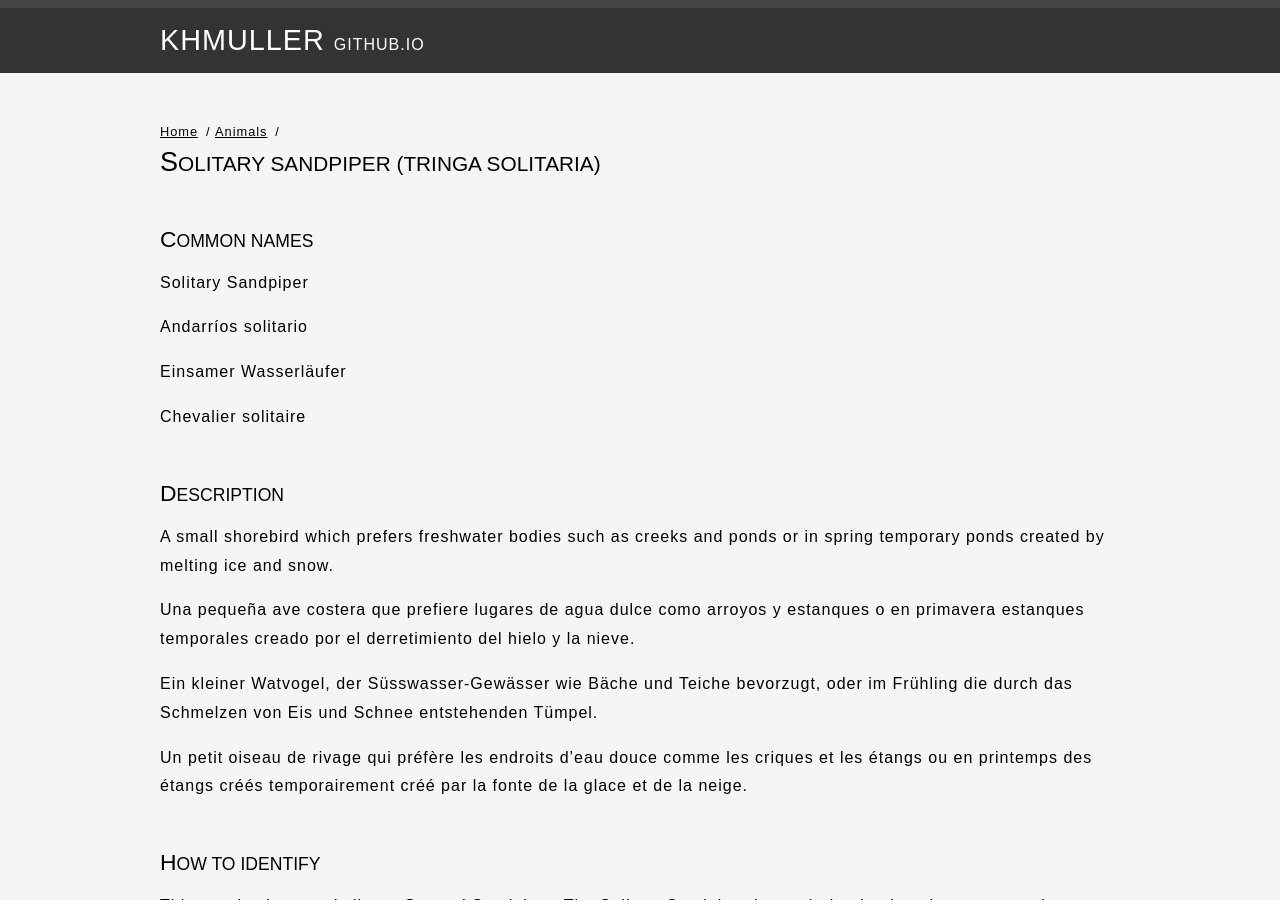
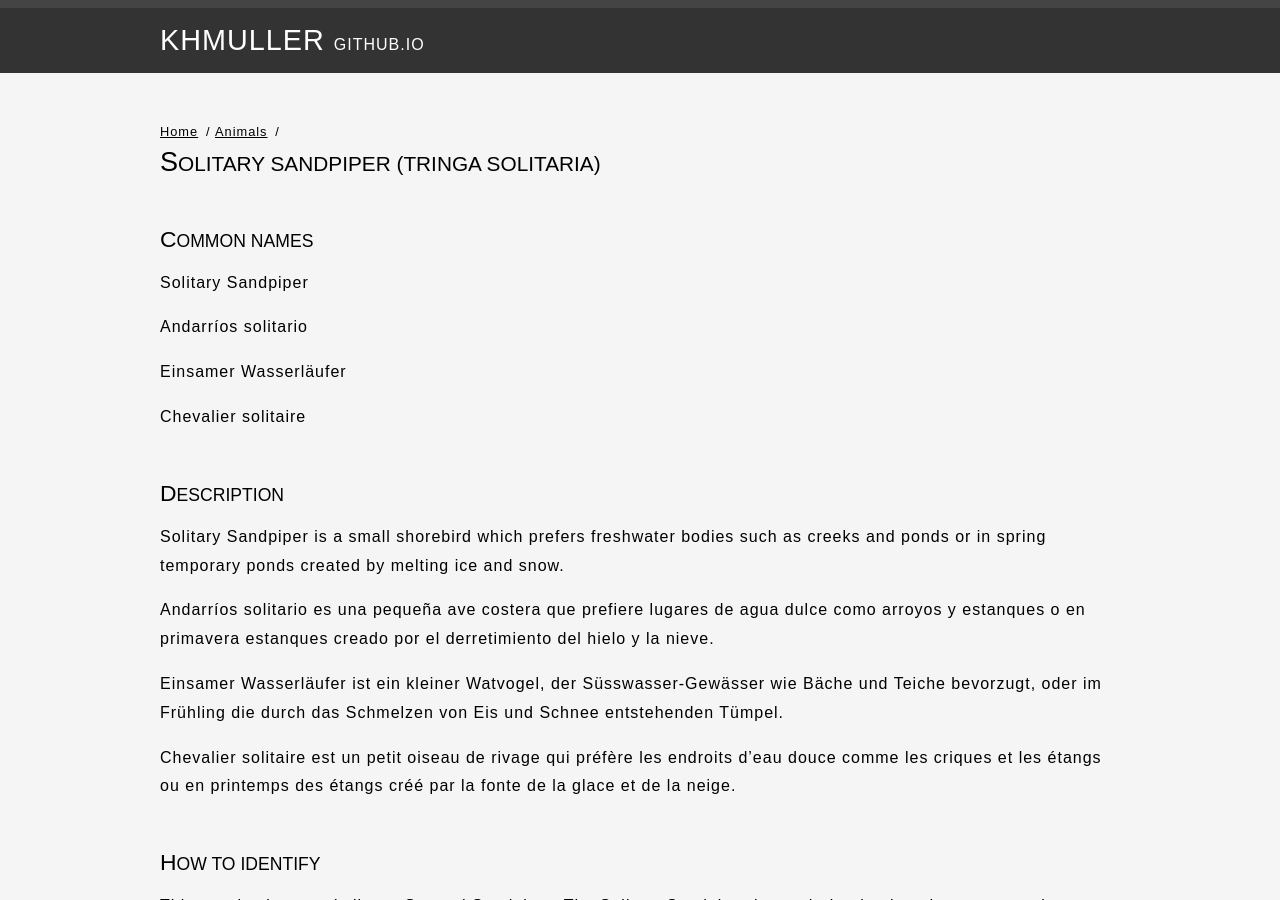
Before and after one commit to KHMuller/khmuller.github.io, a Jekyll site: the page built from animals/tringa-solitaria.md, in a window 1280 px wide and 900 px high. Built offline with Jekyll 4.4.1, drawn with Linux system fonts in a browser that asks for light colours.

Commit message:
Update tringa-solitaria.md

```diff
--- a/animals/tringa-solitaria.md
+++ b/animals/tringa-solitaria.md
@@ -1,6 +1,13 @@
 ---
     title: Solitary Sandpiper (Tringa solitaria)
     layout: default
+
+    id_species: tringa-solitaria
+    name_species: Solitary Sandpiper
+    id_photo: khm-20190511-1640-1557578457
+    taxonomy:   Charadriiformes|Scolopacidae
+    category: birds
+    tags: birds, shorebirds
 ---
 
 ## Solitary Sandpiper (Tringa solitaria)
@@ -22,16 +29,16 @@ Chevalier solitaire
 ### Description
 
 {: .description .en}
-A small shorebird which prefers freshwater bodies such as creeks and ponds or in spring temporary ponds created by melting ice and snow.
+Solitary Sandpiper is a small shorebird which prefers freshwater bodies such as creeks and ponds or in spring temporary ponds created by melting ice and snow.
 
 {: .description .es}
-Una pequeña ave costera que prefiere lugares de agua dulce como arroyos y estanques o en primavera estanques temporales creado por el derretimiento del hielo y la nieve.
+Andarríos solitario es una pequeña ave costera que prefiere lugares de agua dulce como arroyos y estanques o en primavera estanques creado por el derretimiento del hielo y la nieve.
 
 {: .description .de}
-Ein kleiner Watvogel, der Süsswasser-Gewässer wie Bäche und Teiche bevorzugt, oder im Frühling die durch das Schmelzen von Eis und Schnee entstehenden Tümpel.
+Einsamer Wasserläufer ist ein kleiner Watvogel, der Süsswasser-Gewässer wie Bäche und Teiche bevorzugt, oder im Frühling die durch das Schmelzen von Eis und Schnee entstehenden Tümpel.
 
 {: .description .fr}
-Un petit oiseau de rivage qui préfère les endroits d'eau douce comme les criques et les étangs ou en printemps des étangs créés temporairement créé par la fonte de la glace et de la neige.
+Chevalier solitaire est un petit oiseau de rivage qui préfère les endroits d'eau douce comme les criques et les étangs ou en printemps des étangs  créé par la fonte de la glace et de la neige.
 
 ### How to Identify
 
```
